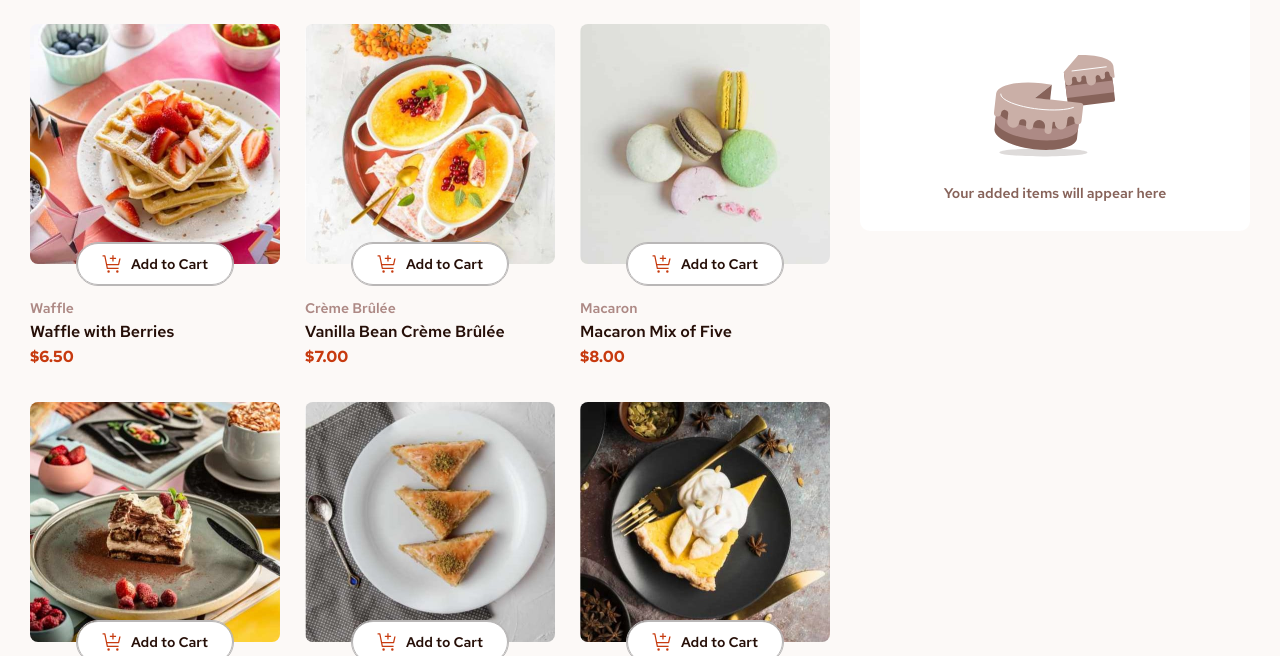
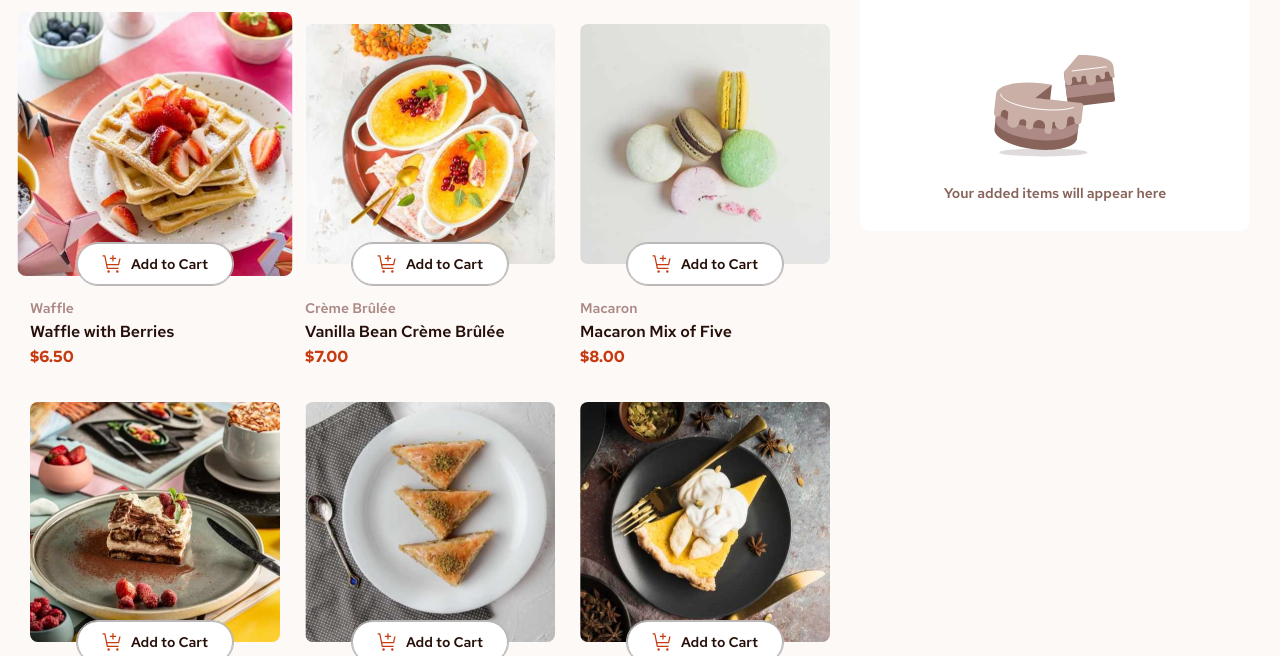
Before and after one commit to luqmanx1998/Design-To-Code-Product-List-With-Cart-HTML-CSS-JS, a plain HTML site: page index.html in a window 1280 px wide. In both pictures the pointer is over the picture 155 px from the left and 288 px from the top of the page. Shown: the part 144-800 px from the top of the page. Drawn offline with Linux system fonts and the light colour scheme.

Commit message:
Made small change to style.css to scale img on hover

```diff
--- a/styles.css
+++ b/styles.css
@@ -61,6 +61,11 @@ h3 {
 .product-img {
     border-radius: 0.8rem;
     object-fit: cover;
+    transition: all .3s;
+}
+
+.product-img:hover {
+    transform: scale(1.1);
 }
 
 .btn {
```
